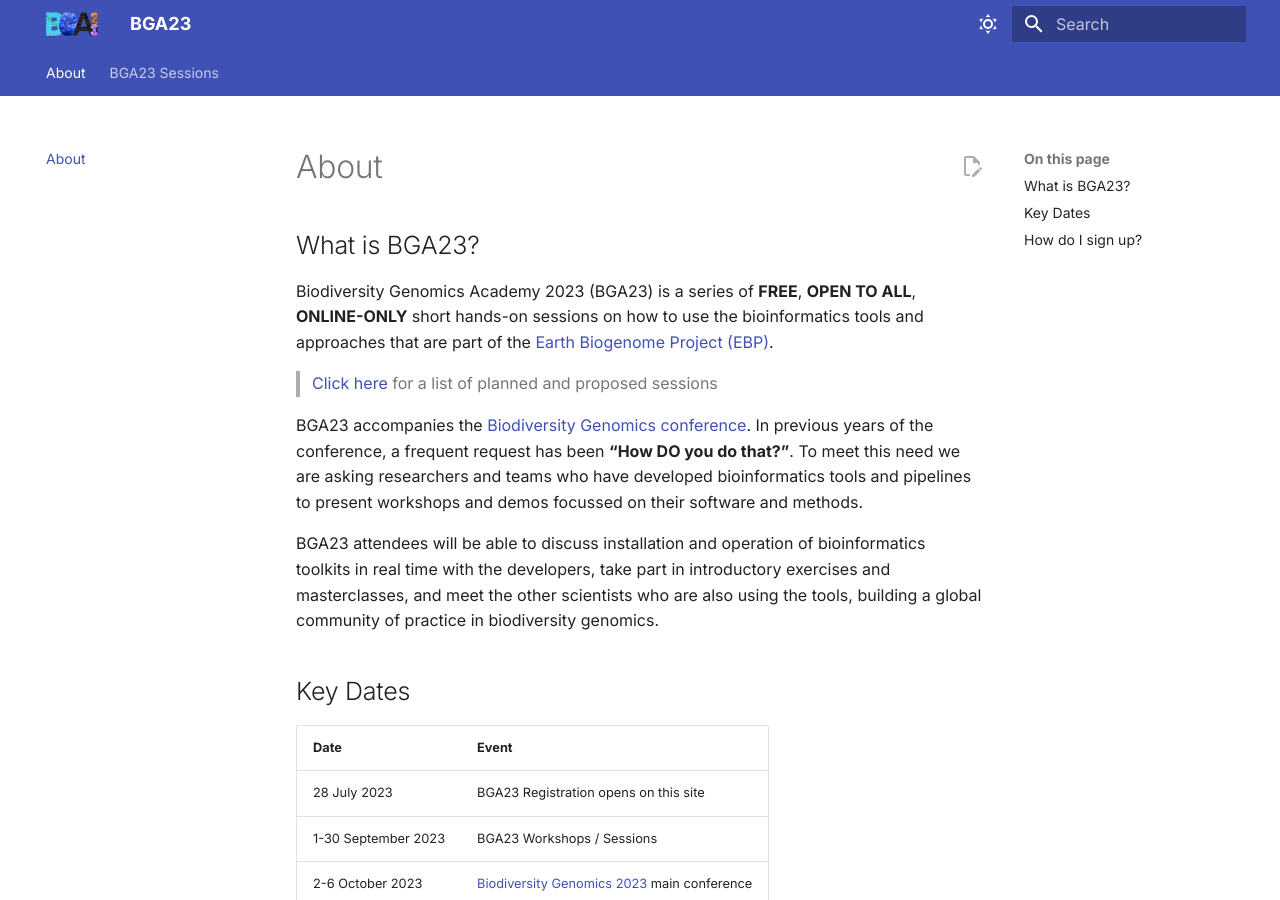
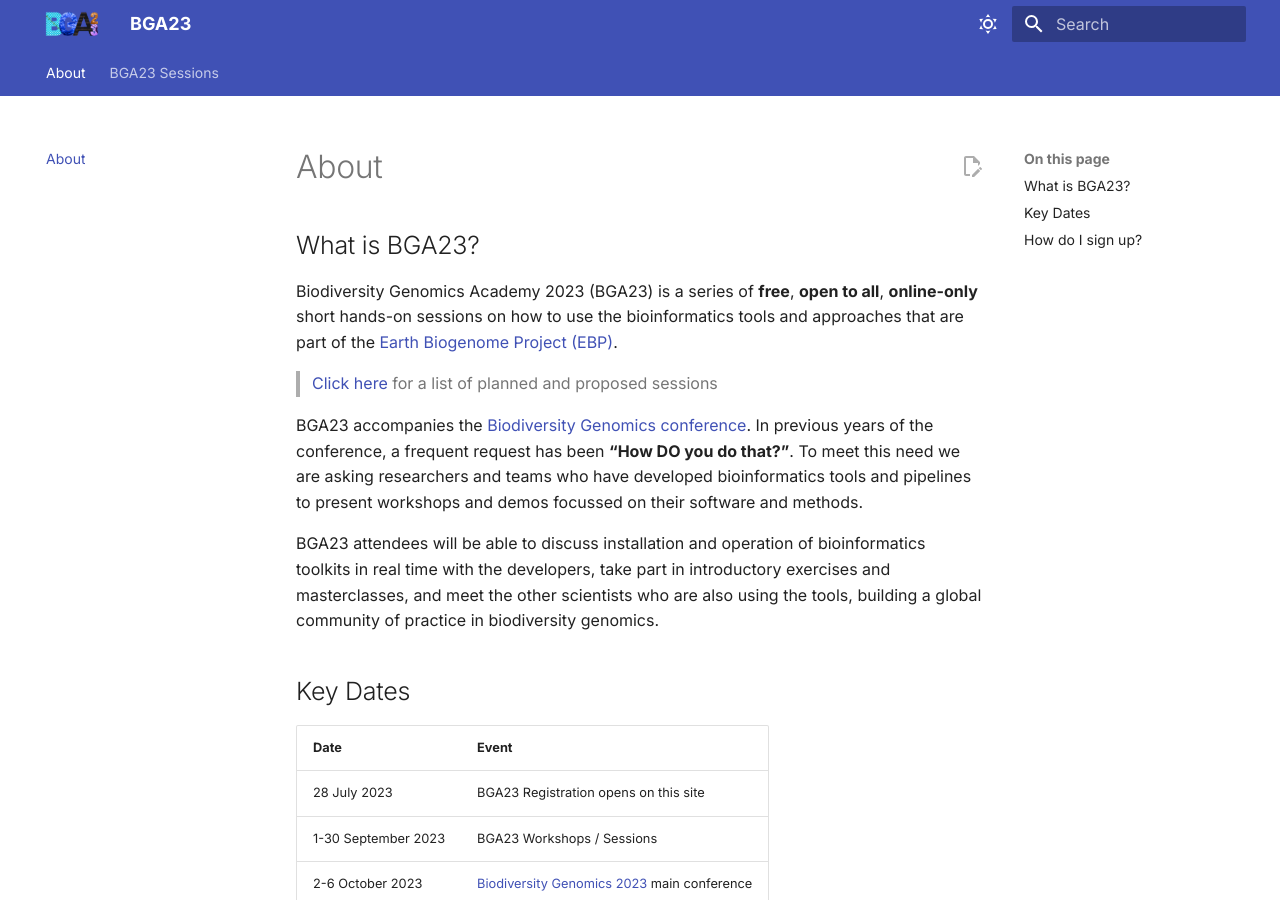
Before and after one commit to tol-training/tol-training.github.io, an MkDocs documentation site: the page built from docs/index.md, in a window 1280 px wide and 900 px high. Built offline with MkDocs 1.6.1 and Material for MkDocs 9.7.7, drawn with Linux system fonts in a browser that asks for light colours.

Commit message:
remove all caps

```diff
--- a/docs/index.md
+++ b/docs/index.md
@@ -5,7 +5,7 @@ description: Welcome to Biodiversity Genomics Academy 2023
 
 ## What is BGA23?
 
-Biodiversity Genomics Academy 2023 (BGA23) is a series of **FREE**, **OPEN TO ALL**, **ONLINE-ONLY** short hands-on sessions on how to use the bioinformatics tools and approaches that are part of the [Earth Biogenome Project (EBP)](https://earthbiogenome.org).
+Biodiversity Genomics Academy 2023 (BGA23) is a series of **free**, **open to all**, **online-only** short hands-on sessions on how to use the bioinformatics tools and approaches that are part of the [Earth Biogenome Project (EBP)](https://earthbiogenome.org).
 
 > [Click here](sessions) for a list of planned and proposed sessions
 
```
